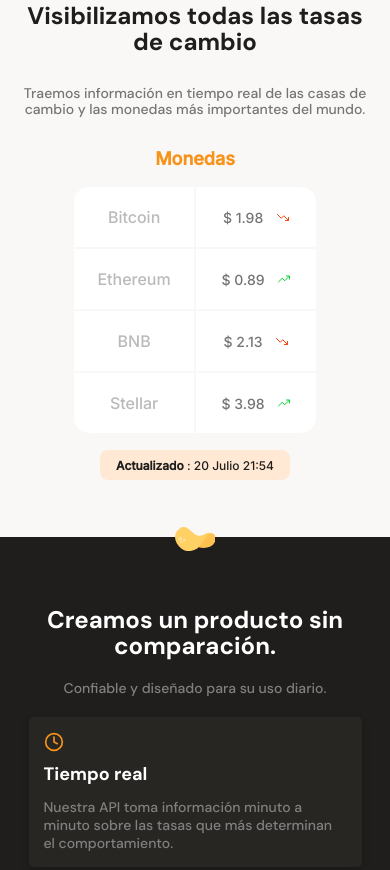
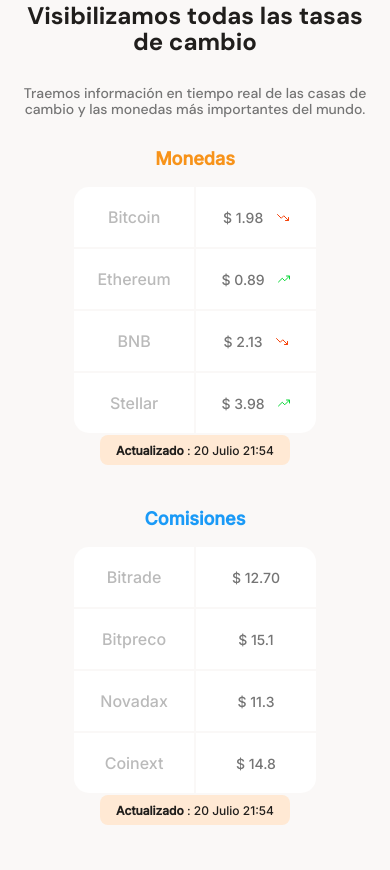
Before and after one commit to frontsitoz/batatabit-criptos, a plain HTML site: page index.html in a window 390 px wide. Shown: the part 661-1531 px from the top of the page. Drawn offline with Linux system fonts and the light colour scheme.

Commit message:
Agregandole otra tabla y arreglando algunos estilos

```diff
--- a/index.html
+++ b/index.html
@@ -30,6 +30,7 @@
 <h2>Visibilizamos todas las tasas de cambio</h2>
 <p>Traemos información en tiempo real de las casas de cambio y las monedas más importantes del mundo.</p>
             </div>
+
         <section class="main-tables-container">
 
             <div class="main-currency-table">
@@ -52,7 +53,29 @@
             </div>
             <div class="currency-table--date"><p> <b>Actualizado</b> : 20 Julio 21:54</p></div>
             </div>
+
+            <div class="main-currency-table ">
+                <p class="currency-table--title-two">Comisiones</p>
+            <div class="currency-table--container">
+                <table>
+                    <tr>
+                    <td class="table__top-left">Bitrade</td>
+<td class="table__top-right table__right">$ 12.70  </span></td>
+                    </tr>
+                    <tr><td>Bitpreco</td>
+                    <td class="table__right">$ 15.1 </span></td>
+                    </tr>
+                    <tr>   <td>Novadax</td>
+                    <td class="table__right">$ 11.3 </span></td></tr>
+                    <tr>   <td class="table__bottom-left">Coinext</td>
+                    <td class="table__bottom-right table__right">$ 14.8 </span></td></tr>
+
+                </table>
+            </div>
+            <div class="currency-table--date"><p> <b>Actualizado</b> : 20 Julio 21:54</p></div>
+            </div>
         </section>
+
         </section>
 
         <section class="main-product-detail">
--- a/styles.css
+++ b/styles.css
@@ -158,12 +158,17 @@ main{
 /*tabla*/
 /*Estilos para la tabla*/
 
+.main-tables-container{
+display: flex;
+justify-content: center;
+}
+
 .main-currency-table{
    width: 70%;
    min-width: 235px;
    max-width: 500px;
    height: 360px;
-   margin: 0 auto;
+
    font-family: "Inter", sans-serif;
 }
 
@@ -173,6 +178,14 @@ font-size: 1.8rem;
 font-weight: bold;
 line-height: 2.3rem;
 color: var(--bitcoin-orange);
+}
+
+.main-currency-table .currency-table--title-two{
+    margin-bottom: 15px;
+font-size: 1.8rem;
+font-weight: bold;
+line-height: 2.3rem;
+    color: var(--secondary-blue);
 }
 
 .currency-table--container{
@@ -370,18 +383,21 @@ box-shadow: 0 4px 8px rgba(0, 0, 0, 0.16);
 .bitcoin-img-container{
     width: 100%;
     min-width: 320px;
-    height: 50vh;
+    height: 60vh;
     background-image: url(./assets/img/bitcoinbaby2x.jpg);
 background-repeat: no-repeat;
 background-position: center;
 background-size: cover;
+display: flex;
+justify-content: center;
+align-items: center;
 }
 
 .bitcoin-img-container h2{
 color: var(--just-white);
 text-align: center;
-padding-top: 60px;
-font-size: 2.4rem;
+
+font-size: 2.8rem;
 line-height: 2.6rem;
 font-weight: bold;
 }
@@ -578,10 +594,25 @@ vertical-align:text-bottom;
     opacity: 0.5; /* Agregar opacidad por defecto */
   }
 
+  .main-tables-container{
+    display: inline;
+
+  }
+  .main-tables-container div{
+    margin: 0 auto;
+  }
+
   .center-card {
     opacity: 1; /* La tarjeta central siempre es visible */
   }
+
+  .bitcoin-img-container{
+    height: 60vh;
+
+  }
+
 }
+
  /*Footer*/
  footer{
     display: flex;
```
